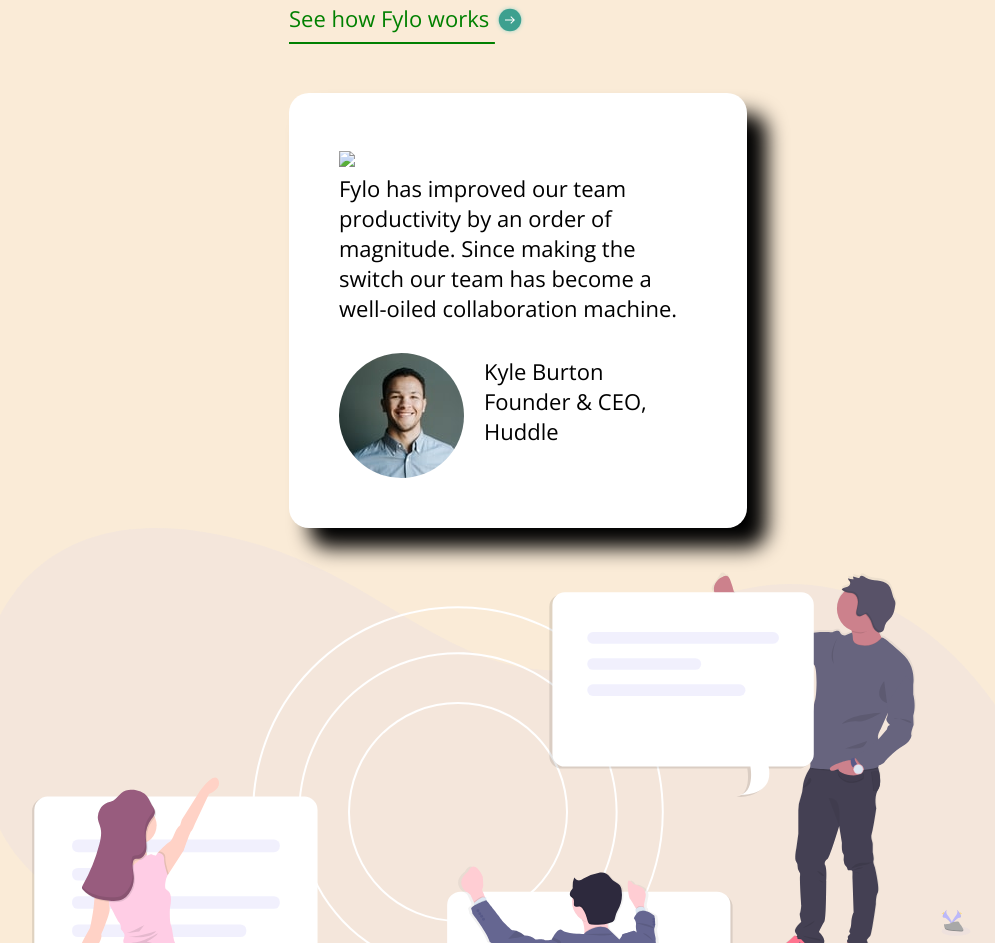
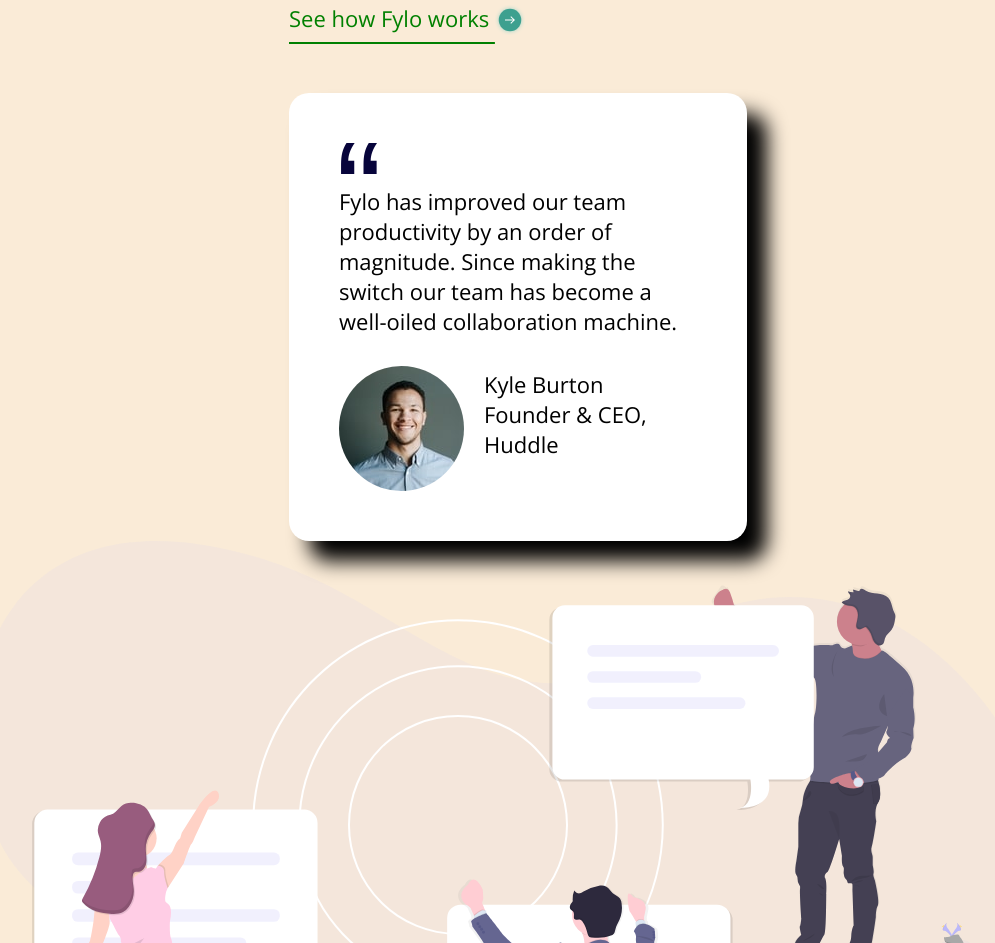
Before and after one commit to Robinho1997/Frontend-Mentor-Projekt-2, a plain HTML site: page index.html in a window 1280 px wide. Shown: the part 2815-3758 px from the top of the page, without its empty margins (125-1120 px from the left). Drawn offline with nearby package versions, Linux system fonts and the light colour scheme; the site is published under a folder, as on GitHub Pages, so addresses that start at the root find nothing.

Commit message:
Update index.html

```diff
--- a/index.html
+++ b/index.html
@@ -65,7 +65,7 @@
 </p>
 
 <div class="steckbrief-box">
-  <img class=ausrufezeichen src="/images/icon-quotes.svg">
+  <img class=ausrufezeichen src="images/icon-quotes.svg">
   <div>
   Fylo has improved our team productivity by an order of magnitude. Since
   making the switch our team has become a well-oiled collaboration machine.</div>
```
